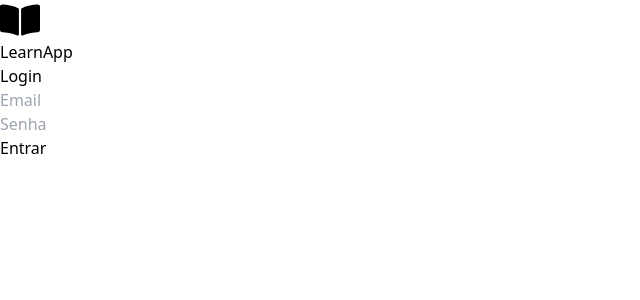
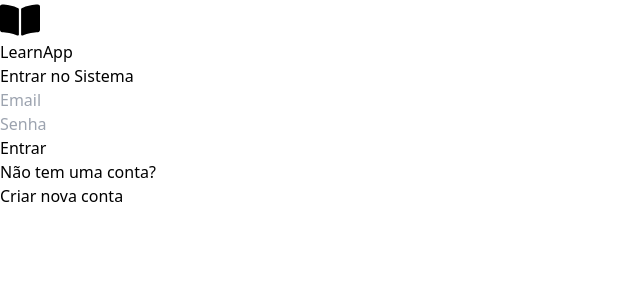
Before and after one commit to gabomoreira/learn-frontend, a React (Vite) app: page /login in a window 1280 px wide. Shown: the top 300 px of the page, without its empty margins (0-640 px from the left). Built offline with nearby package versions, Linux system fonts and the light colour scheme.

Commit message:
feat: add new fields in authentication page

```diff
--- a/src/pages/public/SignIn/components/Form.tsx
+++ b/src/pages/public/SignIn/components/Form.tsx
@@ -1,5 +1,6 @@
 import { zodResolver } from "@hookform/resolvers/zod"
 import { useForm } from "react-hook-form"
+import { Link } from "react-router-dom"
 import { z, ZodType } from 'zod'
 
 import { Input } from '../../../../shared/form/Input'
@@ -43,7 +44,7 @@ export const Form = ({handleLogin, isLoading} : Props) => {
             sm:max-w-[50%]
           ">
           <div className="text-center mb-2 text-white text-3xl">
-            Login
+            Entrar no Sistema
           </div>
           <Input
             register={{...register('email')}}
@@ -71,6 +72,16 @@ export const Form = ({handleLogin, isLoading} : Props) => {
             ">
               Entrar
           </button>
+
+          <div className='flex items-center justify-center gap-3'>
+            <div className='font-light text-white'>
+              Não tem uma conta?
+            </div>
+
+            <Link to='/register' className="text-gray-400 underline hover:text-gray-50">
+              Criar nova conta
+            </Link>
+          </div>
         </form>
   )
 }
--- a/src/pages/public/SignIn/index.tsx
+++ b/src/pages/public/SignIn/index.tsx
@@ -1,5 +1,6 @@
 import { useState } from 'react'
 import { FaBookOpen } from 'react-icons/fa'
+import { Link } from 'react-router-dom'
 import { Form, FormData } from './components/Form'
 
 export const SignIn = () => {
--- a/src/pages/public/SignUp/components/Form.tsx
+++ b/src/pages/public/SignUp/components/Form.tsx
@@ -1,5 +1,6 @@
 import { zodResolver } from "@hookform/resolvers/zod"
 import { useForm } from "react-hook-form"
+import { Link } from "react-router-dom"
 import { z, ZodType } from 'zod'
 
 import { Input } from '../../../../shared/form/Input'
@@ -46,7 +47,7 @@ export const Form = ({handleSignUp, isLoading} : Props) => {
             sm:max-w-[50%]
           ">
           <div className="text-center mb-2 text-white text-3xl">
-            Register
+            Criar Nova Conta
           </div>
           <Input
             register={{...register('email')}}
@@ -77,8 +78,16 @@ export const Form = ({handleSignUp, isLoading} : Props) => {
               rounded-md
               hover:bg-slate-700
             ">
-              Entrar
+              Cadastrar
           </button>
+
+          <div className='flex items-center justify-center gap-3'>
+            <div className='font-light text-white'>
+              Já tem uma conta?
+            </div>
+
+            <Link to='/login' className="text-gray-400 underline hover:text-gray-50">Fazer login</Link>
+        </div>
         </form>
   )
 }
--- a/src/pages/public/SignUp/index.tsx
+++ b/src/pages/public/SignUp/index.tsx
@@ -1,5 +1,6 @@
 import { useState } from 'react'
 import { FaBookOpen } from 'react-icons/fa'
+import { Link } from 'react-router-dom'
 import { Form, FormData } from './components/Form'
 
 export const SignUp = () => {
```
